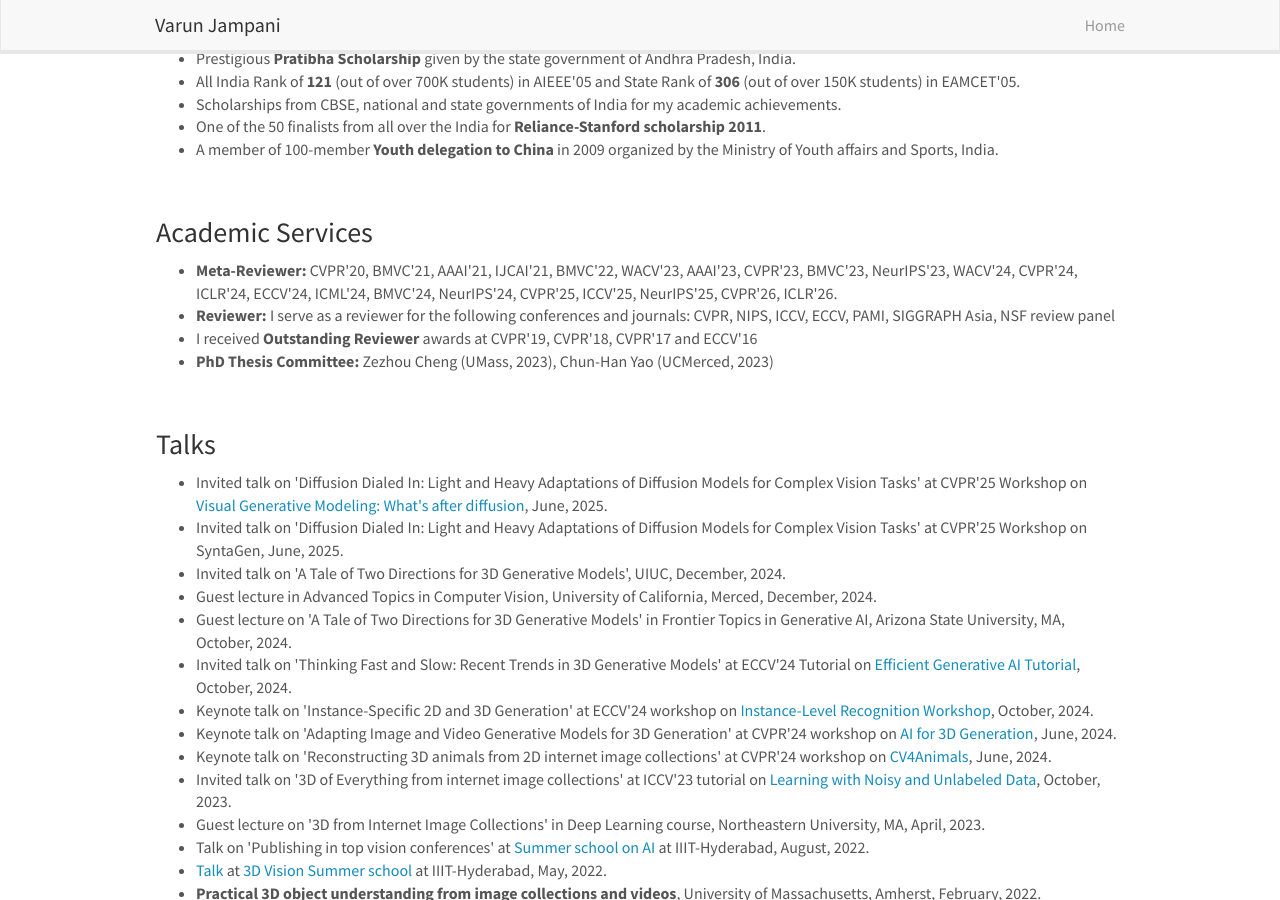
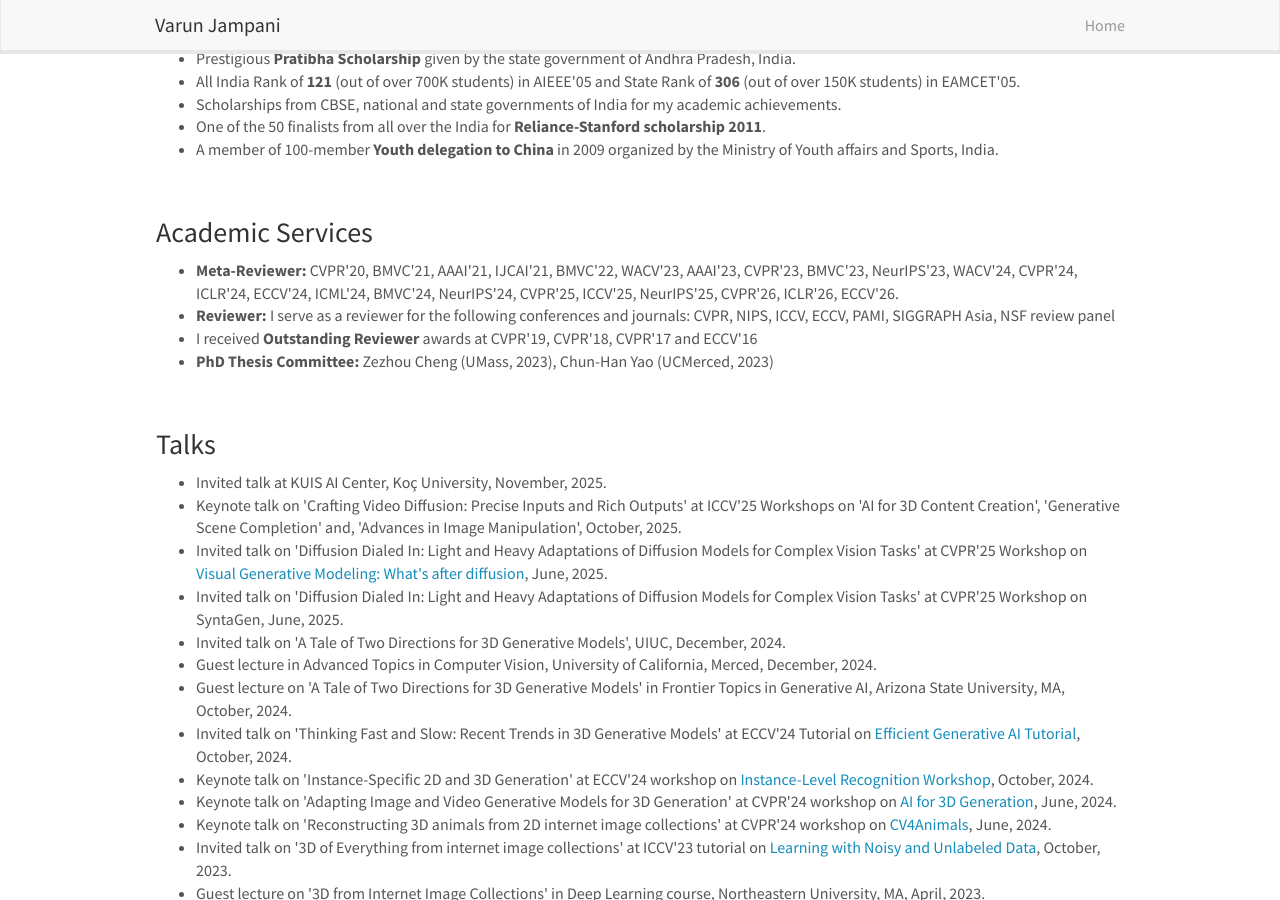
Before and after one commit to varunjampani/varunjampani.github.io, a Jekyll site: the page built from _pages/experience.md, in a window 1280 px wide and 900 px high, scrolled down 340 px. Built offline with Jekyll 4.4.1, drawn with Linux system fonts in a browser that asks for light colours; nearby versions of some CDN libraries.

Commit message:
Update news, talks, and academic services for 2026

```diff
--- a/_data/news.yml
+++ b/_data/news.yml
@@ -1,3 +1,9 @@
+- date: February, 2026
+  headline: Paper on 'Relightable 3D generation' and 'Geometric IQ' acceptd to ICLR'26.
+
+- date: January, 2026
+  headline: Area chairing for ECCV'26
+
 - date: September, 2025
   headline: Papers on 'Stable Part Diffusion 4D' and 'Stable Cinemetrics' accepted to NeurIPS'25.
 
--- a/_pages/experience.md
+++ b/_pages/experience.md
@@ -31,7 +31,7 @@ permalink: /experience
 
 <h3>Academic Services</h3>
 <ul>
-<li><strong>Meta-Reviewer:</strong> CVPR'20, BMVC'21, AAAI'21, IJCAI'21, BMVC'22, WACV'23, AAAI'23, CVPR'23, BMVC'23, NeurIPS'23, WACV'24, CVPR'24, ICLR'24, ECCV'24, ICML'24, BMVC'24, NeurIPS'24, CVPR'25, ICCV'25, NeurIPS'25, CVPR'26, ICLR'26.</li>
+<li><strong>Meta-Reviewer:</strong> CVPR'20, BMVC'21, AAAI'21, IJCAI'21, BMVC'22, WACV'23, AAAI'23, CVPR'23, BMVC'23, NeurIPS'23, WACV'24, CVPR'24, ICLR'24, ECCV'24, ICML'24, BMVC'24, NeurIPS'24, CVPR'25, ICCV'25, NeurIPS'25, CVPR'26, ICLR'26, ECCV'26.</li>
 <li><strong>Reviewer:</strong> I serve as a reviewer for the following conferences and journals: CVPR, NIPS, ICCV, ECCV, PAMI, SIGGRAPH Asia, NSF review panel</li>
 <li>I received <strong>Outstanding Reviewer</strong> awards at CVPR'19, CVPR'18, CVPR'17 and ECCV'16 </li>
 <li><strong>PhD Thesis Committee:</strong> Zezhou Cheng (UMass, 2023), Chun-Han Yao (UCMerced, 2023)</li>
@@ -41,7 +41,8 @@ permalink: /experience
 
 <h3>Talks</h3>
 <ul>
-
+<li>Invited talk at KUIS AI Center, Koç University, November, 2025.</li>
+<li>Keynote talk on 'Crafting Video Diffusion: Precise Inputs and Rich Outputs' at ICCV'25 Workshops on 'AI for 3D Content Creation', 'Generative Scene Completion' and, 'Advances in Image Manipulation', October, 2025.</li>
 <li>Invited talk on 'Diffusion Dialed In: Light and Heavy Adaptations of Diffusion Models for Complex Vision Tasks' at CVPR'25 Workshop on <a href="https://vgm-cvpr.github.io/">Visual Generative Modeling: What's after diffusion</a>, June, 2025.</li>
 <li>Invited talk on 'Diffusion Dialed In: Light and Heavy Adaptations of Diffusion Models for Complex Vision Tasks' at CVPR'25 Workshop on SyntaGen, June, 2025.</li>
 <li>Invited talk on 'A Tale of Two Directions for 3D Generative Models', UIUC, December, 2024.</li>
```
